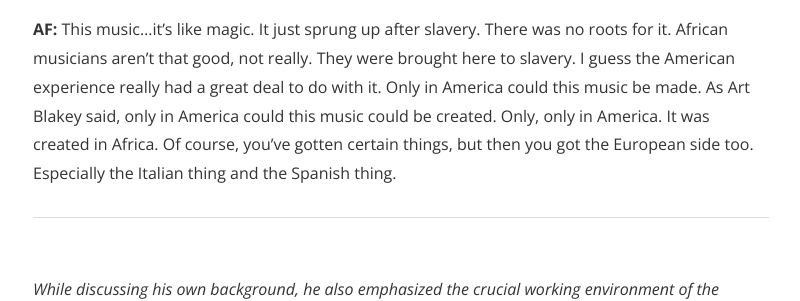
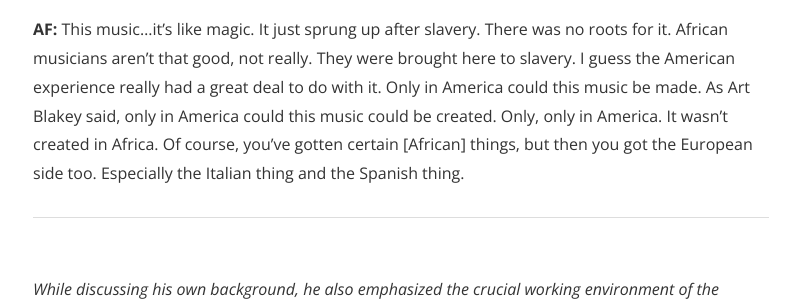
Before and after one commit to schmidtmjames/schmidtmjames.github.io, a Jekyll site: the page built from _posts/2016-04-26-Alvin-Fielder.md, in a window 1280 px wide and 900 px high, scrolled down 789 px. Shown: the part 242-543 px from the top of the window, without its empty margins (239-1039 px from the left). Built offline with Jekyll 4.4.1, drawn with Linux system fonts in a browser that asks for light colours; nearby versions of some CDN libraries; a style sheet for code colours, icons or effects is not loaded.

Commit message:
edited Fielder post

```diff
--- a/_posts/2016-04-26-Alvin-Fielder.md
+++ b/_posts/2016-04-26-Alvin-Fielder.md
@@ -20,7 +20,7 @@ categories: Interviews
 
 *First of all, he contended, jazz's context was crucial to its origins:*
 
-**AF:** This music...it's like magic. It just sprung up after slavery. There was no roots for it. African musicians aren't that good, not really. They were brought here to slavery. I guess the American experience really had a great deal to do with it. Only in America could this music be made. As Art Blakey said, only in America could this music could be created. Only, only in America. It was created in Africa. Of course, you've gotten certain things, but then you got the European side too. Especially the Italian thing and the Spanish thing.
+**AF:** This music...it's like magic. It just sprung up after slavery. There was no roots for it. African musicians aren't that good, not really. They were brought here to slavery. I guess the American experience really had a great deal to do with it. Only in America could this music be made. As Art Blakey said, only in America could this music could be created. Only, only in America. It wasn't created in Africa. Of course, you've gotten certain [African] things, but then you got the European side too. Especially the Italian thing and the Spanish thing.
 
 ----
 <br>
```
